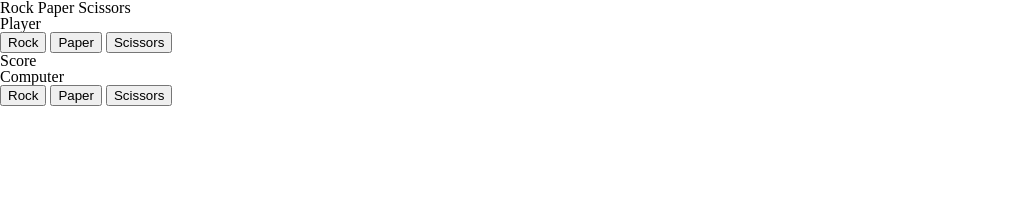
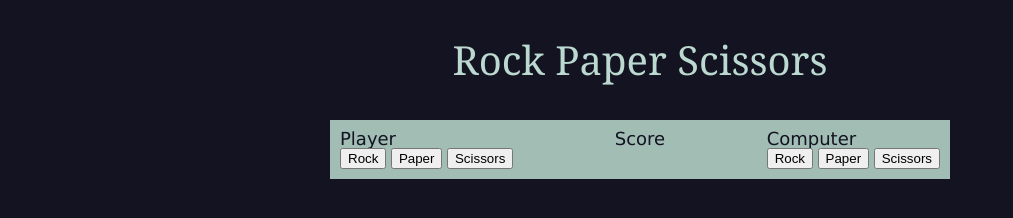
Before and after one commit to LuisVJ/rock-paper-scissors, a plain HTML site: page index.html in a window 1280 px wide. Shown: the whole page, without its empty margins (0-1013 px from the left). Drawn offline with Linux system fonts and the light colour scheme; a web font is replaced by a local one.

Commit message:
Add basic styles

```diff
--- a/index.html
+++ b/index.html
@@ -6,13 +6,15 @@
 	<meta name="viewport" content="width=device-width, initial-scale=1.0">
   <link href="styles/reset.css" rel="stylesheet" type="text/css">
   <link href="styles/style.css" rel="stylesheet" type="text/css">
+  <link rel="preconnect" href="https://fonts.gstatic.com">
+  <link href="https://fonts.googleapis.com/css2?family=New+Rocker&display=swap" rel="stylesheet">
 	<title>Rock Paper Scissors</title>
 </head>
 <body>
 	<header>
 		<h1>Rock Paper Scissors</h1>
 	</header>
-	<div>
+	<div class="container">
 		<div class="player-box">
       <h2>Player</h2>
 			<div class="select-buttons">
@@ -24,11 +26,13 @@
 		<div class="scores-box">
       <h2>Score</h2>
     </div>
-    <h2>Computer</h2>
-		<div class="computer-box">
-      <button>Rock</button>
-      <button>Paper</button>
-      <button>Scissors</button>
+    <div class="computer-box">
+      <h2>Computer</h2>
+      <div class="select-buttons">
+        <button>Rock</button>
+        <button>Paper</button>
+        <button>Scissors</button>
+      </div>
     </div>
 	</div>
 	<!-- <script src="./scripts/script.js"></script> -->
--- a/styles/style.css
+++ b/styles/style.css
@@ -0,0 +1,37 @@
+body {
+    background-color: #131322;
+    color: #BBD9D0;
+}
+
+header {
+    margin: 1em auto;
+    text-align: center;
+    font-size: 40px;
+    font-family: 'New Rocker', Georgia, serif;
+}
+
+h2 {
+    font-family: Verdana, Tahoma, sans-serif;
+}
+
+.container {
+    display: flex;
+    justify-content: space-between;
+    margin-top: 40px;
+    max-width: 600px;
+    padding: 10px;
+    margin: auto;
+    background-color: #a1bdb4;
+    color: #131322;
+    font-size: large;
+}
+
+
+
+test {
+    color: #BBD9D0;
+    color: #4F6961;
+    color: #465F8D;
+    color: #54549E;
+    color: #131322;
+}
```
